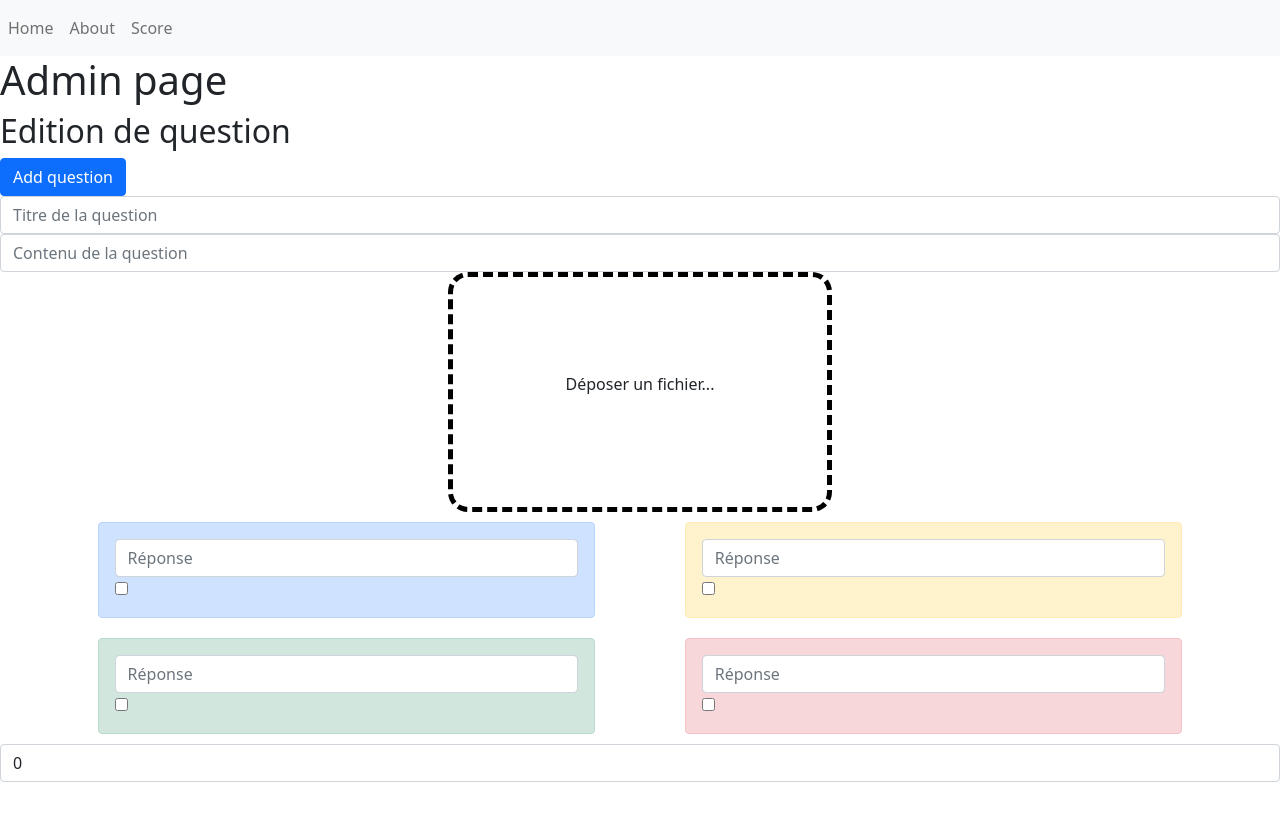
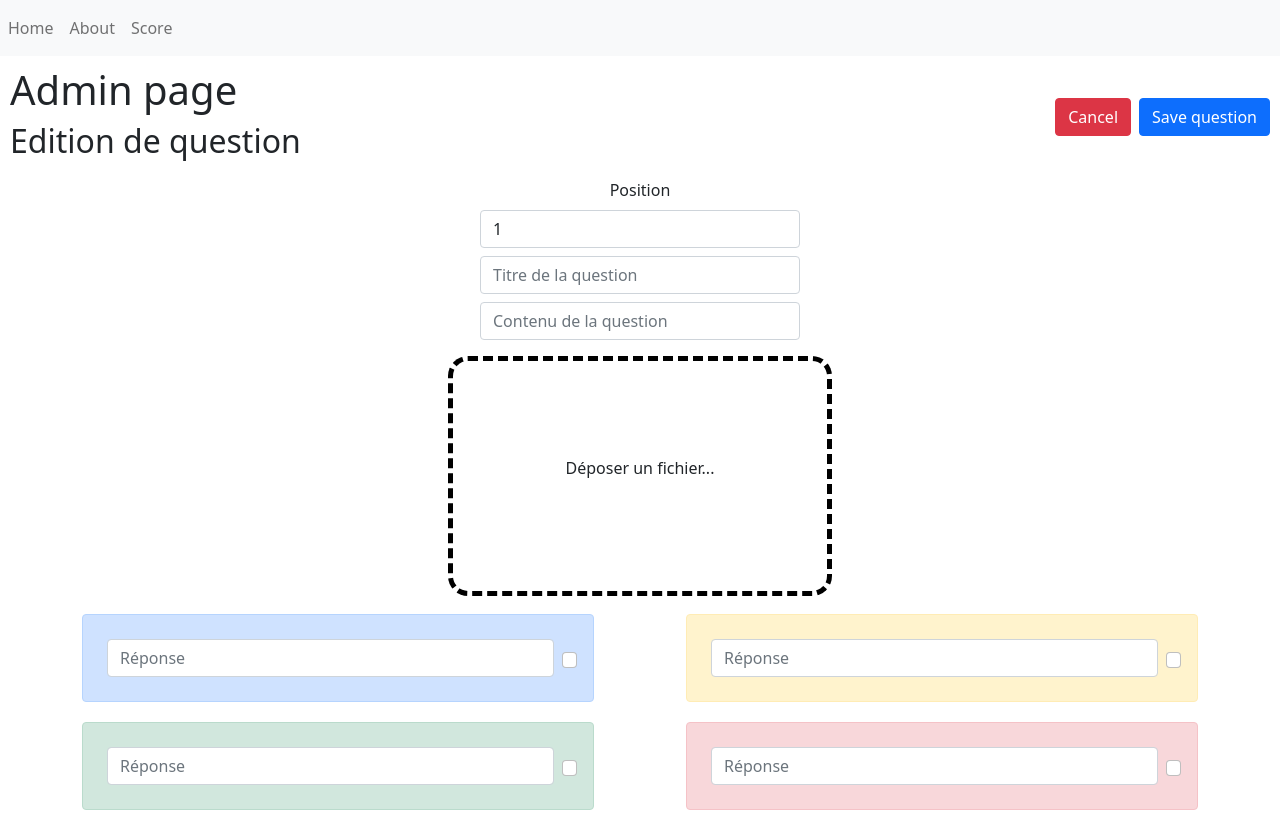
Before and after one commit to SnaKl/quiz-app, a Vue app in the folder quiz-ui/: page /admin/questions/add in a window 1280 px wide. Built offline with nearby package versions, Linux system fonts and the light colour scheme; no server answers.

Commit message:
Style edition de questions

```diff
--- a/quiz-ui/src/components/QuestionDisplay.vue
+++ b/quiz-ui/src/components/QuestionDisplay.vue
@@ -1,11 +1,24 @@
 <template>
   <div id="QuestionContainer">
+    <!-- SEULEMENT POUR L'EDITION, POSITION DE LA QUESTION -->
+    <label for="position" v-if="edit">Position</label>
+    <input
+      v-if="edit"
+      id="position"
+      type="number"
+      class="form-control m-2 w-25"
+      placeholder="position"
+      min="1"
+      :max="nbOfQuestion ? nbOfQuestion + 1 : undefined"
+      v-model="editedQuestion.position"
+    />
+
     <!-- TITRE DE LA QUESTION -->
     <h2 v-if="!edit">{{ question.title }}</h2>
     <input
       v-else
       type="text"
-      class="form-control"
+      class="form-control w-25"
       v-model="editedQuestion.title"
       placeholder="Titre de la question"
     />
@@ -15,14 +28,14 @@
     <input
       v-else
       type="text"
-      class="form-control"
+      class="form-control m-2 w-25"
       v-model="editedQuestion.text"
       placeholder="Contenu de la question"
     />
 
     <!-- IMAGE DE LA QUESTION -->
     <img v-if="!edit" class="display-img" :src="question.image" />
-    <div v-else class="fileDeposit" @click="() => $refs.file.click()">
+    <div v-else class="fileDeposit m-2" @click="() => $refs.file.click()">
       <p v-if="!editedQuestion.image">Déposer un fichier...</p>
       <img v-else :src="editedQuestion.image" class="preview-img" />
       <!-- Input caché, permet de gérer le fichier passé en paramètre -->
@@ -46,29 +59,21 @@
         :class="`Answer alert alert-${possibleQuizzClasses[index]}`"
       >
         <p v-if="!edit" class="text-center">{{ answer.text }}</p>
-        <div v-else>
+        <div v-else class="AnswerEdition">
           <input
             type="text"
-            class="form-control"
+            class="form-control m-2"
             v-model="editedQuestion.possibleAnswers[index].text"
             placeholder="Réponse"
           />
           <input
             type="checkbox"
+            class="form-check-input"
             v-model="editedQuestion.possibleAnswers[index].isCorrect"
           />
         </div>
       </div>
     </div>
-
-    <!-- SEULEMENT POUR L'EDITION, POSITION DE LA QUESTION -->
-    <input
-      v-if="edit"
-      type="number"
-      class="form-control"
-      placeholder="position"
-      v-model="editedQuestion.position"
-    />
   </div>
 </template>
 
@@ -83,6 +88,11 @@ export default {
     edit: {
       type: Boolean,
       required: false
+    },
+    /** Utile pour aider l'utilisateur à choisir une position de question */
+    nbOfQuestion: {
+      type: Number,
+      required: false
     }
   },
   emits: ['answer-selected'],
@@ -90,7 +100,7 @@ export default {
     return {
       editedQuestion: {
         image: '',
-        position: 0,
+        position: 1,
         title: '',
         text: '',
         possibleAnswers: [
@@ -168,4 +178,10 @@ export default {
   margin: 10px;
   width: 40%;
 }
+
+.AnswerEdition {
+  display: flex;
+  justify-content: space-between;
+  align-items: center;
+}
 </style>
--- a/quiz-ui/src/views/AdminPageQuestionEdition.vue
+++ b/quiz-ui/src/views/AdminPageQuestionEdition.vue
@@ -1,18 +1,30 @@
 <template>
-  <h1>Admin page</h1>
-  <h2>Edition de question</h2>
+  <div class="adminHeader">
+    <div>
+      <h1>Admin page</h1>
+      <h2>Edition de question</h2>
+    </div>
+
+    <div>
+      <button
+        class="btn btn-danger mx-2"
+        @click="() => $router.push('/admin/questions')"
+      >
+        Cancel
+      </button>
+      <button class="btn btn-primary" @click="saveQuestion">
+        Save question
+      </button>
+    </div>
+  </div>
+
   <div v-if="!existingQuestion || question">
-    <button
-      v-if="!existingQuestion"
-      class="btn btn-primary"
-      @click="saveQuestion"
-    >
-      Add question
-    </button>
-    <button v-else class="btn btn-warning" @click="saveQuestion">
-      Edit question
-    </button>
-    <QuestionDisplay :edit="true" ref="question" :question="question" />
+    <QuestionDisplay
+      :edit="true"
+      ref="question"
+      :nb-of-question="nbOfQuestion"
+      :question="question"
+    />
   </div>
 </template>
 
@@ -44,13 +56,18 @@ export default {
         `/questions/${this.$route.params.pos}`
       );
       this.question = data;
+    },
+    async fetchQuizInfo() {
+      const { data } = await QuizApiService.call('get', '/quiz-info');
+      this.nbOfQuestion = data.size;
     }
   },
   data() {
     return {
       /** Indique si on est en mode édition ou en mode création  */
       existingQuestion: false,
-      question: undefined
+      question: undefined,
+      nbOfQuestion: undefined
     };
   },
   components: {
@@ -60,7 +77,17 @@ export default {
     if (this.$route.params.pos) {
       this.existingQuestion = true;
       await this.fetchQuestion();
+      await this.fetchQuizInfo();
     }
   }
 };
 </script>
+
+<style>
+.adminHeader {
+  display: flex;
+  justify-content: space-between;
+  align-items: center;
+  margin: 10px;
+}
+</style>
```
